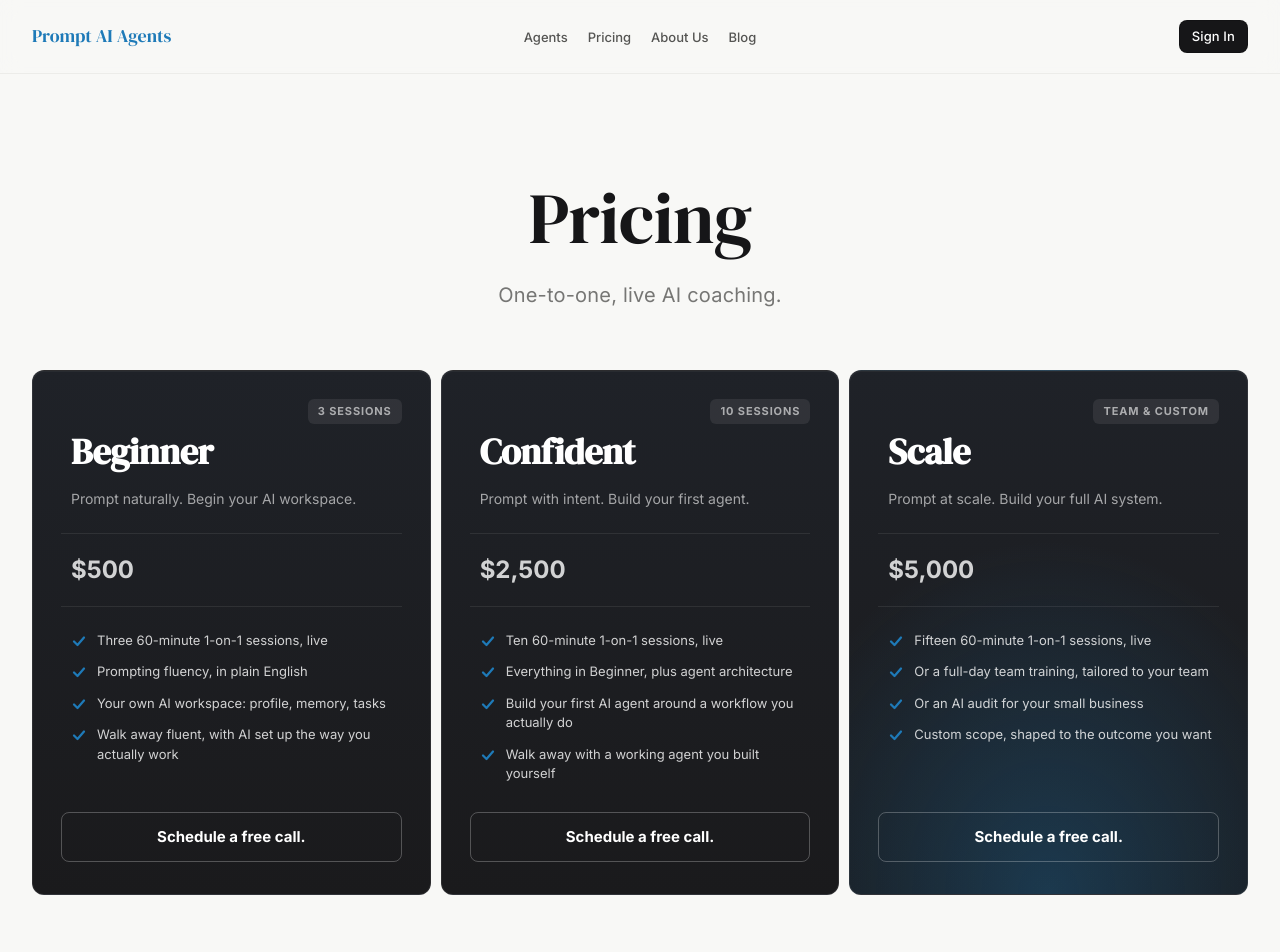
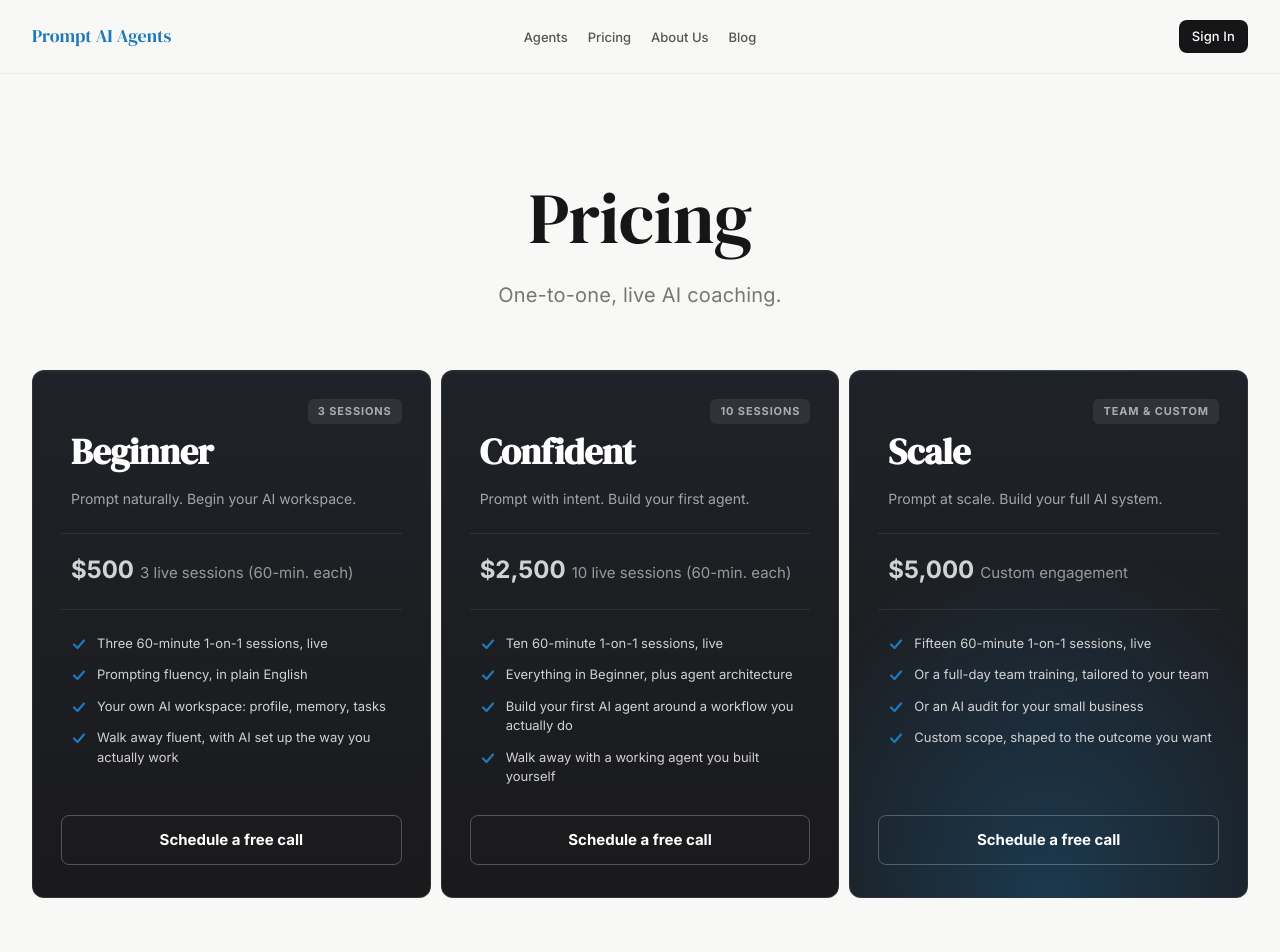
Before and after one commit to coolcalvin457-tech/agent-timesaver-nextjs, a Next.js app: page /pricing in a window 1280 px wide. Shown: the top 952 px of the page. Built offline with nearby package versions, Linux system fonts and the light colour scheme; no server answers.

Commit message:
Pricing: remove CTA period, add inline price descriptors

```diff
--- a/app/pricing/page.tsx
+++ b/app/pricing/page.tsx
@@ -36,13 +36,14 @@ const coachingTiers: Tier[] = [
     subtitle: "3 Sessions",
     tagline: "Prompt naturally. Begin your AI workspace.",
     price: "$500",
+    priceUnit: "3 live sessions (60-min. each)",
     features: [
       "Three 60-minute 1-on-1 sessions, live",
       "Prompting fluency, in plain English",
       "Your own AI workspace: profile, memory, tasks",
       "Walk away fluent, with AI set up the way you actually work",
     ],
-    ctaLabel: "Schedule a free call.",
+    ctaLabel: "Schedule a free call",
     ctaHref: "mailto:calvin@promptaiagents.com?subject=AI%20Coaching%20Discovery%20Call%20-%20Beginner",
     ctaStyle: "outline",
   },
@@ -51,13 +52,14 @@ const coachingTiers: Tier[] = [
     subtitle: "10 Sessions",
     tagline: "Prompt with intent. Build your first agent.",
     price: "$2,500",
+    priceUnit: "10 live sessions (60-min. each)",
     features: [
       "Ten 60-minute 1-on-1 sessions, live",
       "Everything in Beginner, plus agent architecture",
       "Build your first AI agent around a workflow you actually do",
       "Walk away with a working agent you built yourself",
     ],
-    ctaLabel: "Schedule a free call.",
+    ctaLabel: "Schedule a free call",
     ctaHref: "mailto:calvin@promptaiagents.com?subject=AI%20Coaching%20Discovery%20Call%20-%20Confident",
     ctaStyle: "outline",
   },
@@ -66,13 +68,14 @@ const coachingTiers: Tier[] = [
     subtitle: "Team & Custom",
     tagline: "Prompt at scale. Build your full AI system.",
     price: "$5,000",
+    priceUnit: "Custom engagement",
     features: [
       "Fifteen 60-minute 1-on-1 sessions, live",
       "Or a full-day team training, tailored to your team",
       "Or an AI audit for your small business",
       "Custom scope, shaped to the outcome you want",
     ],
-    ctaLabel: "Schedule a free call.",
+    ctaLabel: "Schedule a free call",
     ctaHref: "mailto:calvin@promptaiagents.com?subject=AI%20Coaching%20Discovery%20Call%20-%20Scale",
     ctaStyle: "outline",
     featured: true,
```
